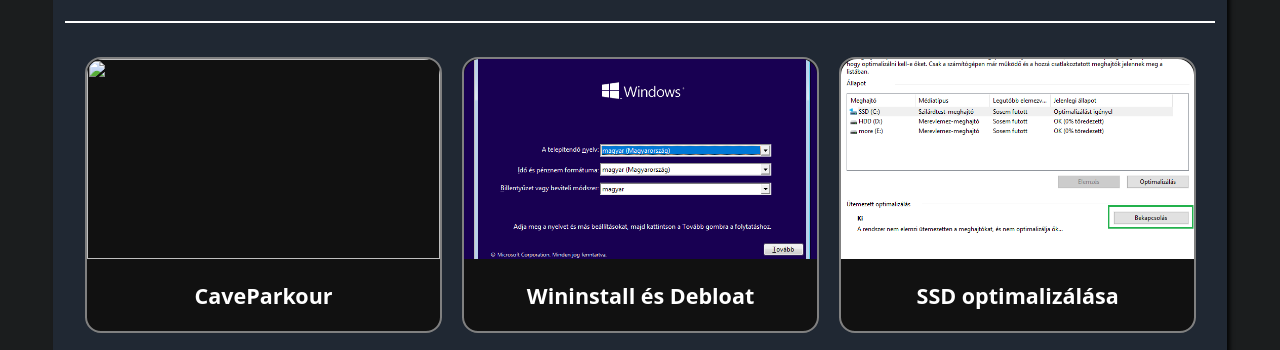
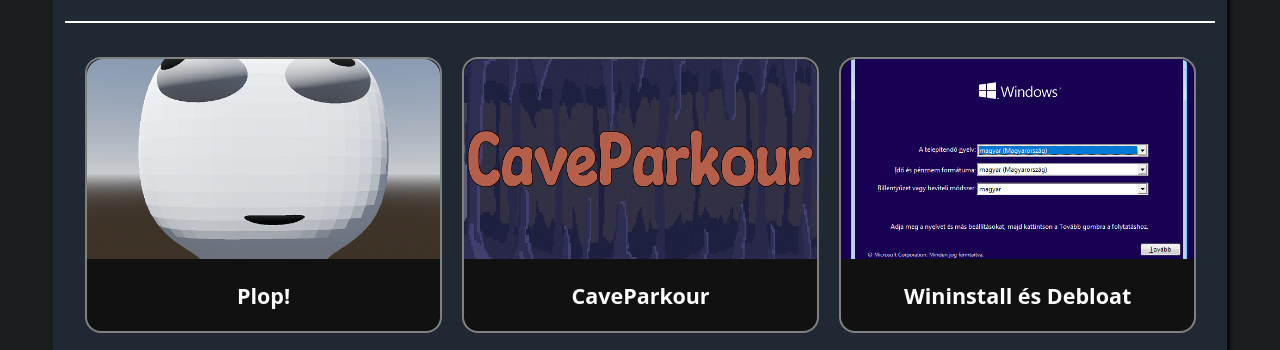
Before and after one commit to K0ml0s/K0ml0s.github.io, a plain HTML site: page index.html in a window 1280 px wide. Shown: the part 445-795 px from the top of the page. Drawn offline with Linux system fonts and the light colour scheme.

Commit message:
Add files via upload

```diff
--- a/index.html
+++ b/index.html
@@ -39,8 +39,15 @@
 
             <h1>Projektek</h1><hr><br>
 
+            <a href="https://kom1.itch.io/plop" target="_blank" class="card">
+              <div class="card-image"><img src="images/background/plop_icon.png" loading="lazy" alt=""></div>
+              <div class="card-content">
+                <h3>Plop!</h3>
+              </div>
+            </a>
+
             <a href="https://kom1.itch.io/caveparkour" target="_blank" class="card">
-              <div class="card-image"><img src="images/caveparkour/image1_630x500.png" loading="lazy" alt=""></div>
+              <div class="card-image"><img src="images/background/caveparkour_icon.png" loading="lazy" alt=""></div>
               <div class="card-content">
                 <h3>CaveParkour</h3>
               </div>
```
